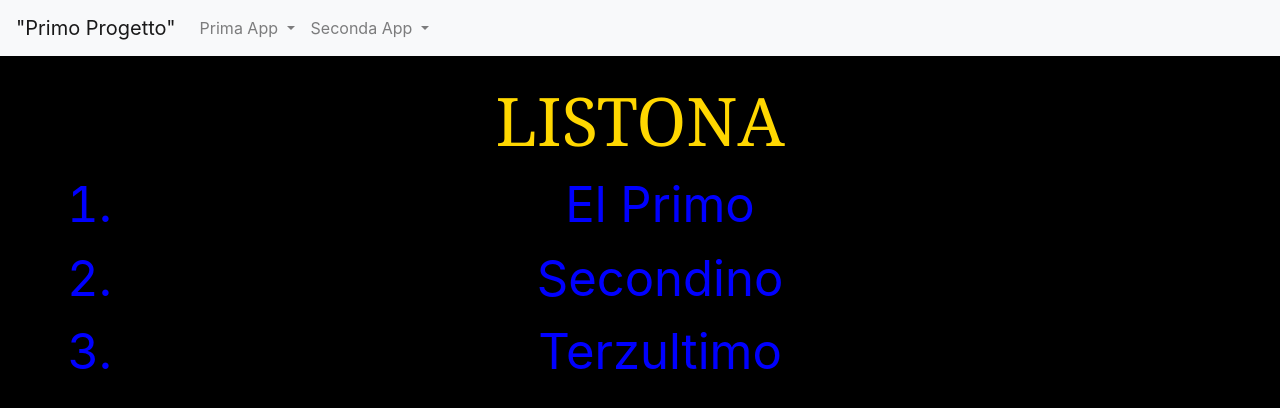
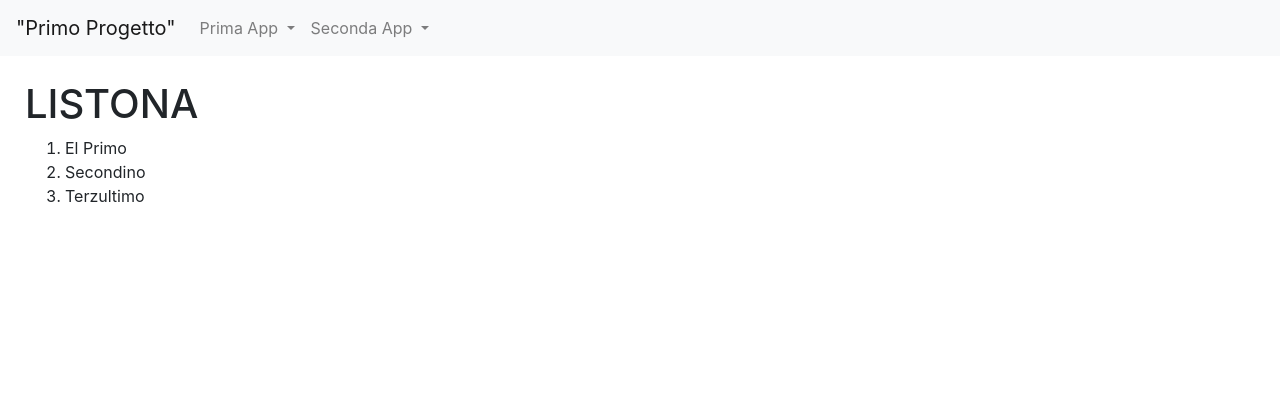
Before and after one commit to FakeGTs/primo_progetto, a Django app: template prima_app/templates/prima_app/lista.html in a window 1280 px wide. Shown: the top 408 px of the page. Run offline with Django 5.2, Linux system fonts and the light colour scheme; the template is opened without the code that fills it, so the values that code supplies are empty.

Commit message:
fixato index e testo a sinistra

```diff
--- a/prima_app/templates/prima_app/lista.html
+++ b/prima_app/templates/prima_app/lista.html
@@ -3,23 +3,6 @@
 {%block title%}{{block.super}}|Lista{%endblock title %}
 
 {%block content%}
-<style>
-    h1{
-        font-size: 67px;
-        color:gold;
-        text-align: center;
-        font-family: Cambria, Cochin, Georgia, Times, 'Times New Roman', serif;
-    }
-    ol{
-        font-size: 49px;
-        color: blue;
-        text-align: center;
-
-    }
-    body{
-        background-color: black;
-    }
-</style>
     <h1>LISTONA</h1>
     <ol type="none">
         <li>El Primo</li>
--- a/prima_app/urls.py
+++ b/prima_app/urls.py
@@ -4,7 +4,7 @@ from prima_app.views import homepage,welcome,lista,chiSiamo,variabili,index
 app_name="prima_app"
 
 urlpatterns=[
-    path('', index , name="index"),
+    path('index', index , name="index"),
     path('homepage', homepage, name="homepage"),
     path('welcome', welcome, name="welcome"),
     path('lista', lista, name="lista"),
--- a/primo_progetto/urls.py
+++ b/primo_progetto/urls.py
@@ -21,6 +21,6 @@ from .views import index_root
 urlpatterns = [
     path('', index_root,name='index_root')  ,
     path('admin/', admin.site.urls),
-    path('prima_app', include("prima_app.urls",namespace="prima_app") ) ,
+    path('prima_app/', include("prima_app.urls",namespace="prima_app") ) ,
     path('seconda_app/', include("seconda_app.urls",namespace="seconda_app") ) ,
 ]
--- a/seconda_app/urls.py
+++ b/seconda_app/urls.py
@@ -4,7 +4,7 @@ from seconda_app.views import index,es_if,if_else_elif,es_for
 app_name="seconda_app"
 
 urlpatterns=[
-    path('', index , name="index"),
+    path('index', index , name="index"),
     path('es_if', es_if , name="es_if"),
     path('if_else_elif', if_else_elif , name="if_else_elif"),
     path('es_for', es_for , name="es_for"),
--- a/templates/base.html
+++ b/templates/base.html
@@ -8,7 +8,6 @@
 
     <!-- Bootstrap CSS -->
     <link rel="stylesheet" href="https://cdn.jsdelivr.net/npm/bootstrap@4.5.3/dist/css/bootstrap.min.css" integrity="sha384-TX8t27EcRE3e/ihU7zmQxVncDAy5uIKz4rEkgIXeMed4M0jlfIDPvg6uqKI2xXr2" crossorigin="anonymous">
-
     <title>{% block title %} Primo progetto {% endblock title %}</title>
   </head>
   <body>
@@ -25,7 +24,7 @@
           Prima App
         </a>
         <div class="dropdown-menu" aria-labelledby="navbarDropdown">
-          <a class="dropdown-item" href="{% url 'prima_app:index'}">Index</a>
+          <a class="dropdown-item" href="{% url 'prima_app:index'%}">Index</a>
           <a class="dropdown-item" href="{% url 'prima_app:welcome'%}">Welcome</a>
           <a class="dropdown-item" href="{% url 'prima_app:homepage'%}">HomePage</a>
           <a class="dropdown-item" href="{% url 'prima_app:chi_siamo'%}">Chi Siamo</a>
@@ -34,12 +33,12 @@
 
         </div>
       </li>
-      <li>
+      <li class="nav-item dropdown">
         <a class="nav-link dropdown-toggle" href="#" id="navbarDropdownSeconda" role="button" data-toggle="dropdown" aria-haspopup="true" aria-expanded="false">
           Seconda App
         </a>
         <div class="dropdown-menu" aria-labelledby="navbarDropdown">
-          <a class="dropdown-item" href="{% url 'seconda_app:index'}">Index</a>
+          <a class="dropdown-item" href="{% url 'seconda_app:index'%}">Index</a>
           <a class="dropdown-item" href="{% url 'seconda_app:es_if'%}">Es If</a>
           <a class="dropdown-item" href="{% url 'seconda_app:if_else_elif'%}">Else If Elif</a>
           <a class="dropdown-item" href="{% url 'seconda_app:es_for'%}">Es For</a>
@@ -49,7 +48,7 @@
   </div>
     </nav>
 
-    <div class="container my-4">
+    <div class="container my-4" style="margin-left: 10px">
         {%block content%}
         {%endblock content%}
 
```
Also changed, not shown: prima_app/templates/prima_app/variabili.html (+0 -17 lines), prima_app/templates/prima_app/welcome.html (+1 -16 lines).
